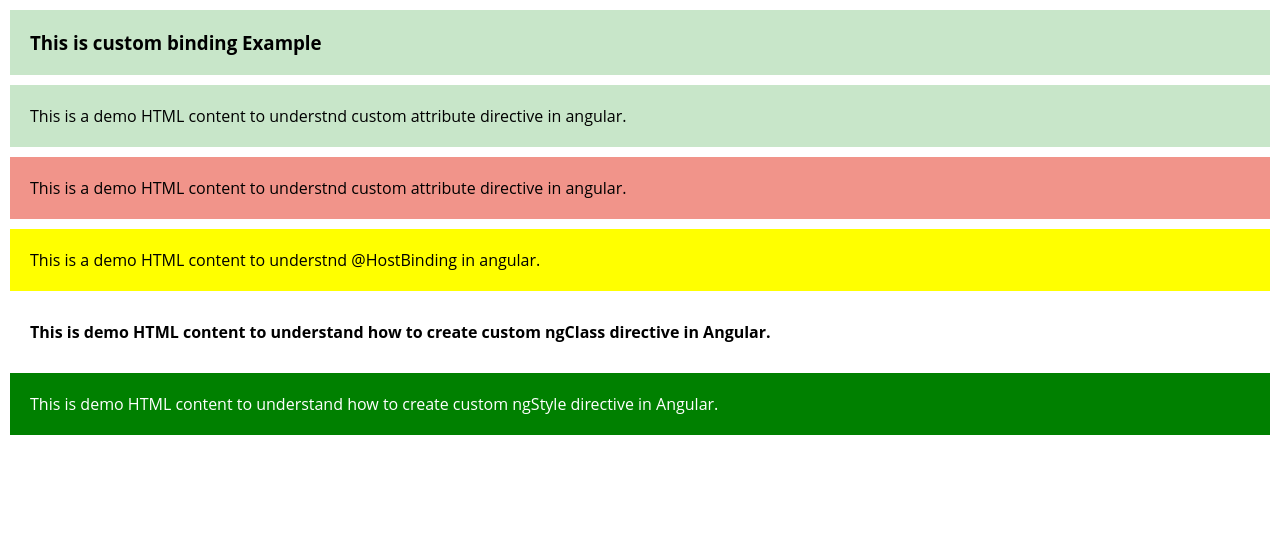
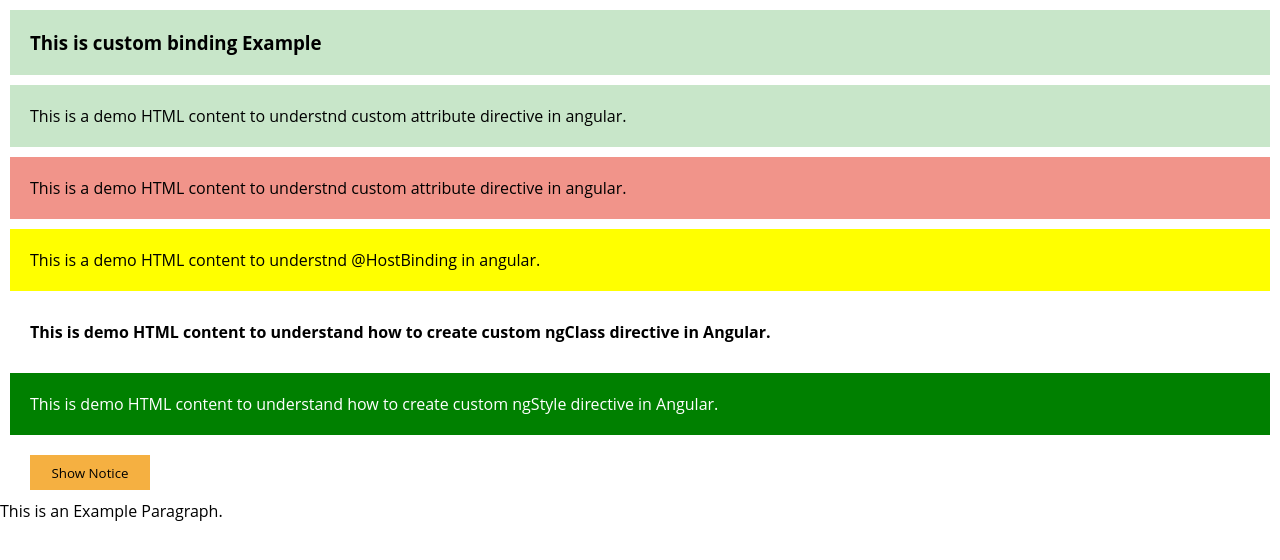
Before and after one commit to YOGESH606/angular-rlrw7c, an Angular app: page / in a window 1280 px wide. Shown: the top 560 px of the page. Built offline with nearby package versions, Linux system fonts and the light colour scheme.

Commit message:
How structural directive works

```diff
--- a/src/app/PROCADEMY/CustomDirective/cd-parent/cd-parent.component.css
+++ b/src/app/PROCADEMY/CustomDirective/cd-parent/cd-parent.component.css
@@ -7,3 +7,20 @@
   font-family: 'Lucida Sans', 'Lucida Sans Regular', 'Lucida Grande', 'Lucida Sans Unicode', Geneva, Verdana, sans-serif;
   font-weight:700;
 }
+
+.info-container{
+  margin: 10px 30px;
+  padding: 10px 30px;
+}
+.notice{
+  background-color: #C8E6C9;
+}
+.btn{
+  width:120px;
+  height: 35px;
+  border: none;
+}
+.btn-notice{
+  margin: 10px 30px;
+  background-color: #F5B041;
+}
--- a/src/app/PROCADEMY/CustomDirective/cd-parent/cd-parent.component.html
+++ b/src/app/PROCADEMY/CustomDirective/cd-parent/cd-parent.component.html
@@ -1,20 +1,66 @@
-<h3 class="container" appSetbackground> This is custom binding Example </h3>
+<h3 class="container" appSetbackground>This is custom binding Example</h3>
 <div class="container" appSetbackground>
-  <p>This is a demo HTML content to understnd custom attribute directive in angular.</p>
+  <p>
+    This is a demo HTML content to understnd custom attribute directive in
+    angular.
+  </p>
 </div>
 
 <div appHighlight appHover>
-<p >This is a demo HTML content to understnd custom attribute directive in angular.</p>
+  <p>
+    This is a demo HTML content to understnd custom attribute directive in
+    angular.
+  </p>
 </div>
 
-<div class='container' [appBetterHighlight]="'red'" [defaultColor]="'yellow'" [title]="'Example Title'">
-<p >This is a demo HTML content to understnd @HostBinding in angular.</p>
+<div
+  class="container"
+  [appBetterHighlight]="'red'"
+  [defaultColor]="'yellow'"
+  [title]="'Example Title'"
+>
+  <p>This is a demo HTML content to understnd @HostBinding in angular.</p>
 </div>
 
-<div [appClass]="{container: true, 'change-font': true}">
-   <p> This is demo HTML content to understand how to create custom ngClass directive in Angular.</p>
+<div [appClass]="{ container: true, 'change-font': true }">
+  <p>
+    This is demo HTML content to understand how to create custom ngClass
+    directive in Angular.
+  </p>
 </div>
 
-<div class='container' [appStyle]="{backgroundColor:active ?'Green':'Red', color:'white'}">
-<p> This is demo HTML content to understand how to create custom ngStyle directive in Angular.</p>
+<div
+  class="container"
+  [appStyle]="{ backgroundColor: active ? 'Green' : 'Red', color: 'white' }"
+>
+  <p>
+    This is demo HTML content to understand how to create custom ngStyle
+    directive in Angular.
+  </p>
 </div>
+
+<button class="btn btn-notice" (click)="DisplayNotice()">Show Notice</button>
+<!-- <div class="info-container notice" *ngIf="display; else myVar">
+  <h3>This is important notice</h3>
+  <p>This is a notice issued for all website user!</p>
+</div>
+<ng-template #myVar>
+  <p>This is an Example Paragraph.</p>
+</ng-template> -->
+
+<!--
+  When we use structural directive with an asterick before it internally, angular creates a template and on that template it uses that structural directive just like any other stuructural directive and it wraps view within that template. The view which we want to display or remove from DOM
+
+  So we write above code with structural directive and angular covert above code in following format.
+ -->
+
+<ng-template [ngIf]="display" [ngIfElse]="myVar">
+  <div class="info-container notice" *ngIf="display; else myVar">
+    <h3>This is important notice</h3>
+    <p>This is a notice issued for all website user!</p>
+  </div>
+</ng-template>
+
+<ng-template #myVar>
+  <p>This is an Example Paragraph.</p>
+</ng-template>
--- a/src/app/PROCADEMY/CustomDirective/cd-parent/cd-parent.component.ts
+++ b/src/app/PROCADEMY/CustomDirective/cd-parent/cd-parent.component.ts
@@ -9,5 +9,10 @@ export class CdParentComponent implements OnInit {
   constructor() {}
   title = 'CustomDirectives';
   active: boolean = true;
+  display: boolean = false;
   ngOnInit() {}
+
+  DisplayNotice(): void{
+    this.display = true;
+  }
 }
```
